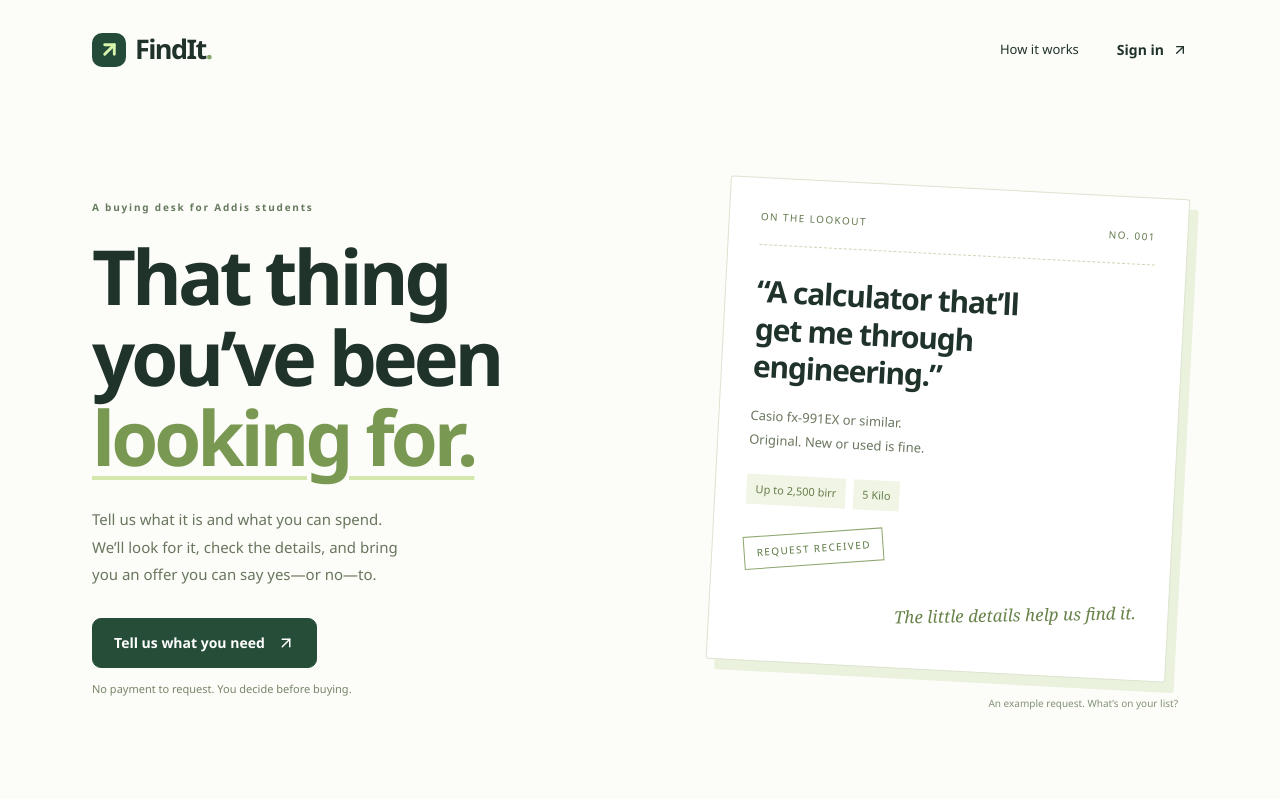
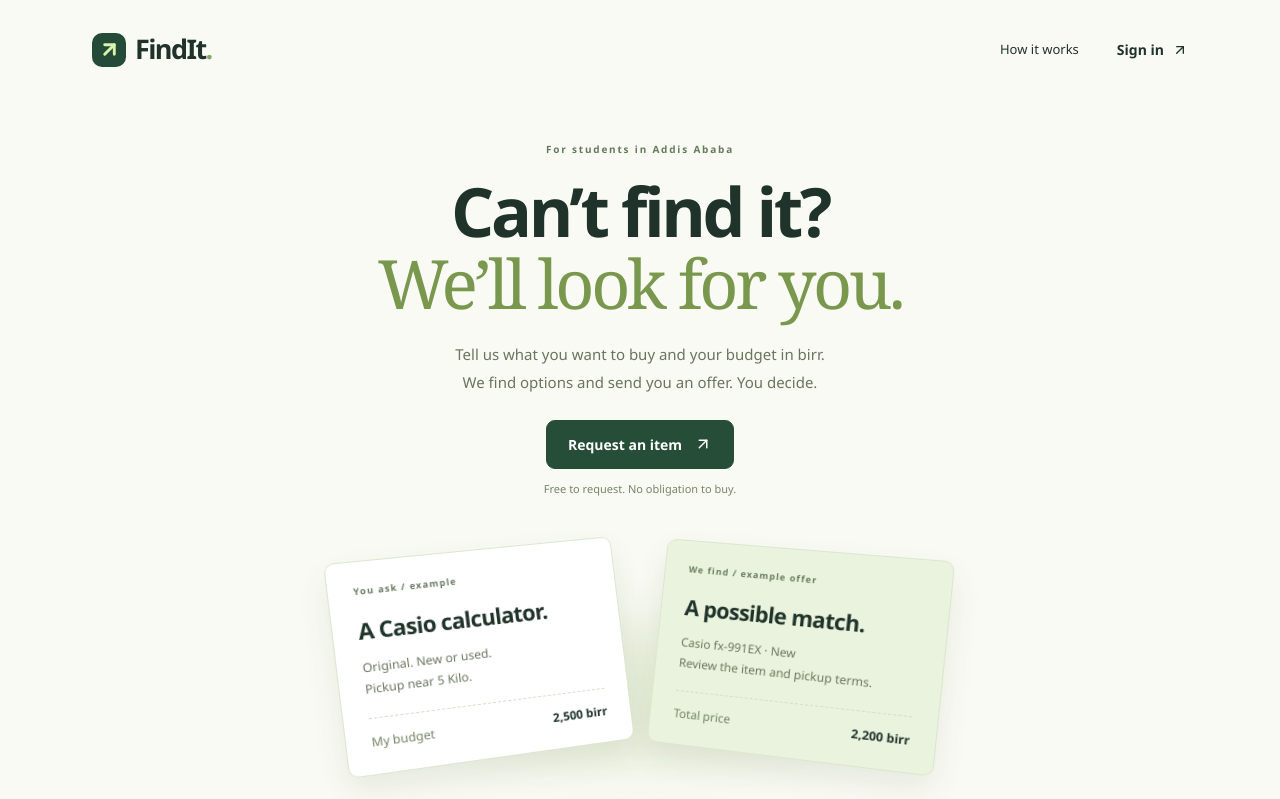
Before and after one commit to DagmTesfu/FindIt, a React (Vite) app: page / in a window 1280 px wide. Shown: the top 799 px of the page. Built offline with nearby package versions, Linux system fonts and the light colour scheme; no server answers.

Commit message:
Apply The Atelier landing page design

```diff
--- a/src/pages/Landing.tsx
+++ b/src/pages/Landing.tsx
@@ -7,7 +7,7 @@ import "./landing.css";
 export function Landing() {
   const { user } = useApp();
   return (
-    <div className="welcome-page">
+    <div className="welcome-page atelier-page">
       <DemoBanner />
       <header className="landing-nav">
         <Brand />
@@ -21,52 +21,54 @@ export function Landing() {
       <main className="welcome-main">
         <section className="welcome-hero">
           <div>
-            <span className="eyebrow">A buying desk for Addis students</span>
+            <span className="eyebrow">For students in Addis Ababa</span>
             <h1>
-              That thing
+              Can’t find it?
               <br />
-              you’ve been
-              <br />
-              <em>looking for.</em>
+              <em>We’ll look for you.</em>
             </h1>
             <p>
-              Tell us what it is and what you can spend.
+              Tell us what you want to buy and your budget in birr.
               <br />
-              We’ll look for it, check the details, and bring
-              <br className="desktop-only" /> you an offer you can say yes—or
-              no—to.
+              We find options and send you an offer. You decide.
             </p>
             <Link className="button" to="/app/new">
-              Tell us what you need <ArrowUpRight size={18} />
+              Request an item <ArrowUpRight size={18} />
             </Link>
-            <small>No payment to request. You decide before buying.</small>
+            <small>Free to request. No obligation to buy.</small>
           </div>
-          <figure className="request-desk">
-            <div className="paper-slip">
-              <div className="slip-heading">
-                <span>On the lookout</span>
-                <span>No. 001</span>
+          <figure className="atelier-showcase">
+            <div className="atelier-tickets">
+              <div className="atelier-ticket">
+                <span className="eyebrow">You ask / example</span>
+                <h2>A Casio calculator.</h2>
+                <p>
+                  Original. New or used.
+                  <br />
+                  Pickup near 5 Kilo.
+                </p>
+                <div className="ticket-price">
+                  <span>My budget</span>
+                  <strong>2,500 birr</strong>
+                </div>
               </div>
-              <blockquote>
-                “A calculator that’ll
-                <br />
-                get me through
-                <br />
-                engineering.”
-              </blockquote>
-              <p>
-                Casio fx-991EX or similar.
-                <br />
-                Original. New or used is fine.
-              </p>
-              <div className="slip-tags">
-                <span>Up to 2,500 birr</span>
-                <span>5 Kilo</span>
+              <div className="atelier-ticket atelier-response">
+                <span className="eyebrow">We find / example offer</span>
+                <h2>A possible match.</h2>
+                <p>
+                  Casio fx-991EX · New
+                  <br />
+                  Review the item and pickup terms.
+                </p>
+                <div className="ticket-price">
+                  <span>Total price</span>
+                  <strong>2,200 birr</strong>
+                </div>
               </div>
-              <span className="request-stamp">Request received</span>
-              <p className="pencil-note">The little details help us find it.</p>
             </div>
-            <figcaption>An example request. What’s on your list?</figcaption>
+            <figcaption>
+              Illustrative item and prices. Availability isn’t guaranteed.
+            </figcaption>
           </figure>
         </section>
         <section
@@ -76,14 +78,17 @@ export function Landing() {
         >
           {[
             [
-              "Your list.",
-              "The item, your budget, and the details that matter.",
+              "Ask for something specific.",
+              "The item you want, your budget, and the details that matter.",
             ],
             [
-              "Our search.",
+              "Let us do the looking.",
               "We check options and contact you if something fits.",
             ],
-            ["Your decision.", "A clear total price. No pressure to say yes."],
+            [
+              "Buy only when it fits.",
+              "You approve the actual item and total price.",
+            ],
           ].map(([title, text], i) => (
             <article key={title}>
               <h2>
--- a/src/pages/landing.css
+++ b/src/pages/landing.css
@@ -197,3 +197,170 @@
     font-size: 28px;
   }
 }
+.atelier-page {
+  background: #f9faf4;
+}
+.atelier-page .welcome-hero {
+  display: block;
+  text-align: center;
+  padding: 43px 0 30px;
+}
+.atelier-page .welcome-hero .eyebrow {
+  justify-content: center;
+}
+.atelier-page .welcome-hero h1 {
+  font-size: 68px;
+  letter-spacing: -3.4px;
+  margin: 18px 0 22px;
+}
+.atelier-page .welcome-hero h1 em {
+  font-family: Georgia, serif;
+  font-weight: 400;
+  text-decoration: none;
+  color: #79974d;
+}
+.atelier-page .welcome-hero p {
+  font-size: 15px;
+}
+.atelier-page .welcome-hero .button {
+  margin: 23px 0 12px;
+}
+.atelier-showcase {
+  margin: 18px 0 0;
+  padding: 0;
+}
+.atelier-tickets {
+  position: relative;
+  display: flex;
+  justify-content: center;
+  align-items: center;
+  gap: 28px;
+  perspective: 1000px;
+  padding: 33px 10px 26px;
+}
+.atelier-tickets:before {
+  content: "";
+  position: absolute;
+  bottom: 20px;
+  width: min(70%, 520px);
+  height: 140px;
+  background: #e7efda;
+  border-radius: 50%;
+  filter: blur(25px);
+  pointer-events: none;
+}
+.atelier-ticket {
+  position: relative;
+  text-align: left;
+  width: 285px;
+  padding: 22px 24px;
+  background: #fff;
+  border: 1px solid #dce6ce;
+  box-shadow: 0 14px 30px #3a502617;
+  border-radius: 10px;
+  transform: rotate(-7deg) rotateY(12deg);
+  transition: transform 0.3s ease;
+}
+.atelier-ticket.atelier-response {
+  transform: rotate(6deg) rotateY(-12deg);
+  background: #eaf3dd;
+}
+.atelier-ticket .eyebrow {
+  justify-content: flex-start !important;
+  font-size: 9px;
+  letter-spacing: 1.1px;
+}
+.atelier-ticket h2 {
+  font-size: 22px;
+  letter-spacing: -0.7px;
+  margin: 15px 0 9px;
+}
+.atelier-page .atelier-ticket p {
+  font-size: 12px;
+  line-height: 1.8;
+}
+.ticket-price {
+  display: flex;
+  justify-content: space-between;
+  gap: 10px;
+  border-top: 1px dashed #d4dfc5;
+  padding-top: 14px;
+  margin-top: 17px;
+  font-size: 12px;
+}
+.ticket-price > span {
+  color: #728363;
+}
+.ticket-price strong {
+  font-weight: 600;
+}
+.atelier-showcase figcaption {
+  font-size: 10px;
+  color: #718362;
+  margin-top: 14px;
+}
+.atelier-tickets:hover .atelier-ticket {
+  transform: rotate(-3deg) translateY(-5px);
+}
+.atelier-tickets:hover .atelier-response {
+  transform: rotate(3deg) translateY(-5px);
+}
+.atelier-page .welcome-steps {
+  padding-top: 28px;
+}
+.atelier-page .welcome-close {
+  padding-bottom: 32px;
+}
+@media (max-width: 700px) {
+  .atelier-page .welcome-hero {
+    padding-top: 28px;
+  }
+  .atelier-page .welcome-hero h1 {
+    font-size: 47px;
+    letter-spacing: -2.2px;
+    line-height: 1.12;
+  }
+  .atelier-page .welcome-hero > div > p {
+    font-size: 14px;
+  }
+  .atelier-tickets {
+    flex-direction: column;
+    gap: 22px;
+    padding: 27px 0 20px;
+  }
+  .atelier-ticket {
+    width: min(100% - 20px, 310px);
+    transform: rotate(-3deg);
+  }
+  .atelier-ticket.atelier-response {
+    transform: rotate(3deg);
+  }
+  .atelier-showcase figcaption {
+    max-width: 280px;
+    margin: 12px auto 0;
+    line-height: 1.6;
+  }
+  .atelier-ticket .eyebrow {
+    font-size: 10px;
+  }
+  .atelier-page .welcome-steps {
+    gap: 25px;
+  }
+  .atelier-page .welcome-steps h2 {
+    font-size: 17px;
+  }
+  .atelier-page .landing-nav nav > a:first-child {
+    display: none;
+  }
+}
+@media (prefers-reduced-motion: reduce) {
+  .atelier-ticket {
+    transition: none;
+  }
+  .atelier-tickets:hover .atelier-ticket {
+    transform: rotate(-3deg);
+  }
+  .atelier-tickets:hover .atelier-response {
+    transform: rotate(3deg);
+  }
+}
```
